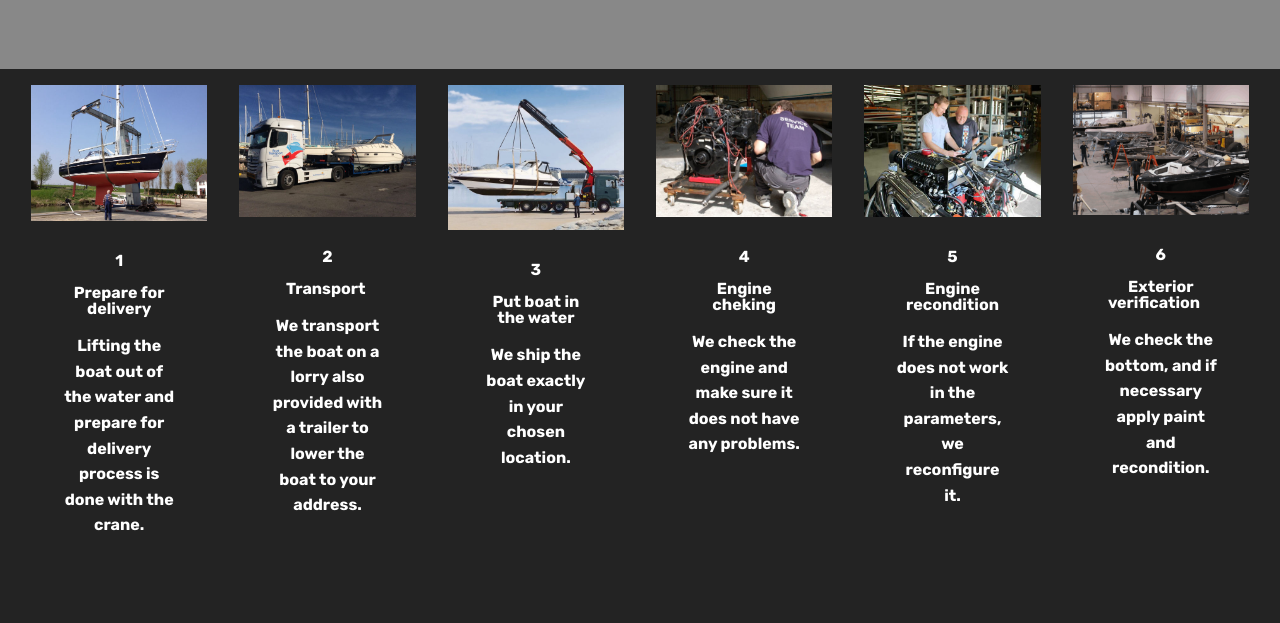
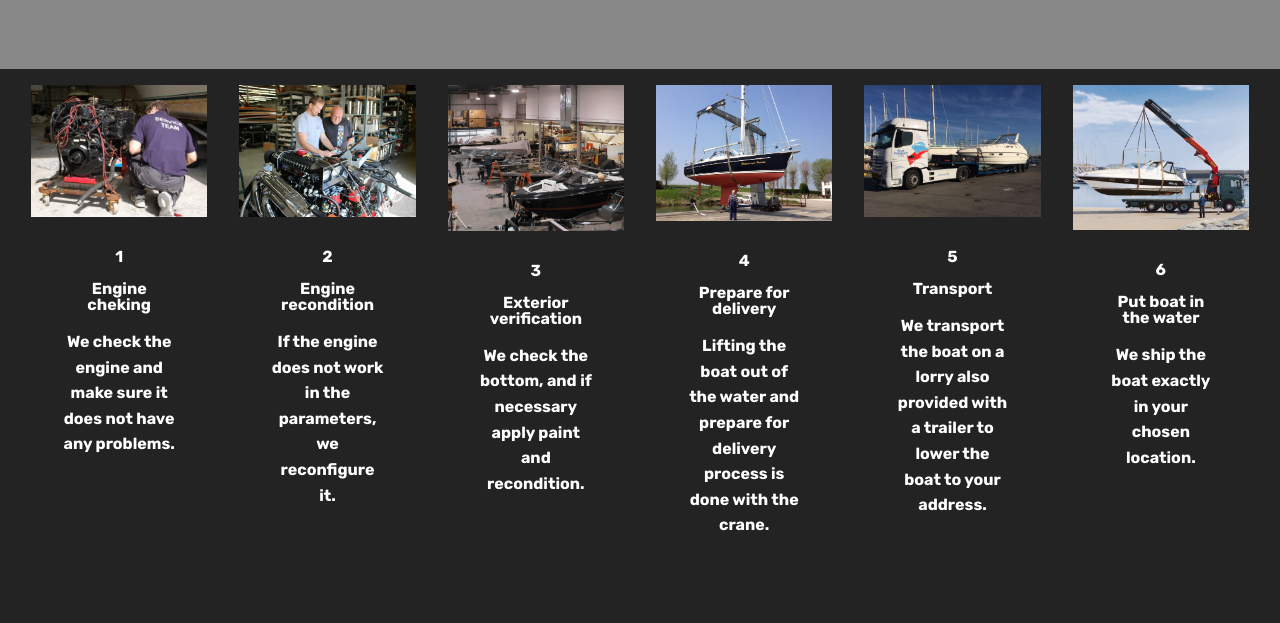
Before and after one commit to Francescacroooz/Francescacroooz.github.io, a plain HTML site: page index.html in a window 1280 px wide. Shown: the part 1707-2330 px from the top of the page. Drawn offline with Linux system fonts and the light colour scheme; files whose address does not match are found by name.

Commit message:
create github pages

```diff
--- a/index.html
+++ b/index.html
@@ -54,7 +54,7 @@
     </nav>
 </section>
 
-<section class="engine"><a href="https://mobirise.info/x">free css templates</a></section><section class="cid-rVNBCwAzqw" id="video2-4e">
+<section class="engine"><a href="https://mobirise.info/h">create your own web page</a></section><section class="cid-rVNBCwAzqw" id="video2-4e">
 
 
 
@@ -105,12 +105,12 @@
             <div class="card p-3 col-12 col-md-6 col-lg-2">
                 <div class="card-wrapper">
                     <div class="card-img">
-                        <img src="assets/images/crane-560x433.jpg" alt="Mobirise" title="">
+                        <img src="assets/images/464.348.0.1.t.159-33.1200.0.0.0.t.marine-services-ireland-464x348.jpg" alt="Mobirise" title="">
                     </div>
                     <div class="card-box">
-                        <h4 class="card-title pb-3 mbr-fonts-style display-7"><strong>1 </strong><br><br><strong>Prepare for delivery</strong></h4>
-                        <p class="mbr-text mbr-fonts-style display-7"><strong>
-                            Lifting the boat out of the water and prepare for delivery process is done with the crane.
+                        <h4 class="card-title pb-3 mbr-fonts-style display-7"><strong>1 </strong><br><br><strong>Engine cheking
+</strong></h4>
+                        <p class="mbr-text mbr-fonts-style display-7"><strong>We check the engine and make sure it does not have any problems.<br><br></strong><br><strong>
                         </strong></p>
                     </div>
                 </div>
@@ -119,13 +119,11 @@
             <div class="card p-3 col-12 col-md-6 col-lg-2">
                 <div class="card-wrapper">
                     <div class="card-img">
-                        <img src="assets/images/img-73-560x420.jpg" alt="Mobirise" title="">
+                        <img src="assets/images/john-560x420.jpg" alt="Mobirise" title="">
                     </div>
                     <div class="card-box">
-                        <h4 class="card-title pb-3 mbr-fonts-style display-7"><strong>2<br></strong><br><strong>Transport&nbsp;</strong></h4>
-                        <p class="mbr-text mbr-fonts-style display-7"><strong>
-                            We transport the boat on a lorry also provided with a trailer to lower the boat to your address.
-                        </strong></p>
+                        <h4 class="card-title pb-3 mbr-fonts-style display-7"><strong>2<br></strong><br><strong>Engine recondition</strong></h4>
+                        <p class="mbr-text mbr-fonts-style display-7"><strong>If the engine does not work in the parameters, we reconfigure it.</strong><br></p>
                     </div>
                 </div>
             </div>
@@ -133,13 +131,11 @@
             <div class="card p-3 col-12 col-md-6 col-lg-2">
                 <div class="card-wrapper">
                     <div class="card-img">
-                        <img src="assets/images/17586-4033314-560x462.jpg" alt="Mobirise" title="">
+                        <img src="assets/images/boat-repair-service-2-560x569.png" alt="Mobirise" title="">
                     </div>
                     <div class="card-box">
-                        <h4 class="card-title pb-3 mbr-fonts-style display-7"><strong>3<br></strong><br><strong>Put boat in the water</strong></h4>
-                        <p class="mbr-text mbr-fonts-style display-7"><strong>
-                            We ship the boat exactly in your chosen location.
-                        </strong></p>
+                        <h4 class="card-title pb-3 mbr-fonts-style display-7"><strong>3<br></strong><br><strong>Exterior verification</strong></h4>
+                        <p class="mbr-text mbr-fonts-style display-7"><strong>We check the bottom, and if necessary apply paint and recondition.</strong><br></p>
                     </div>
                 </div>
             </div>
@@ -147,12 +143,12 @@
             <div class="card p-3 col-12 col-md-6 col-lg-2">
                 <div class="card-wrapper">
                     <div class="card-img">
-                        <img src="assets/images/464.348.0.1.t.159-33.1200.0.0.0.t.marine-services-ireland-464x348.jpg" alt="Mobirise" title="">
+                        <img src="assets/images/crane-560x433.jpg" alt="Mobirise" title="">
                     </div>
                     <div class="card-box">
-                        <h4 class="card-title pb-3 mbr-fonts-style display-7"><strong>4<br></strong><br><strong>Engine cheking</strong></h4>
-                        <p class="mbr-text mbr-fonts-style display-7"><strong>
-                           We check the engine and make sure it does not have any problems.
+                        <h4 class="card-title pb-3 mbr-fonts-style display-7"><strong>4<br></strong><br><strong>Prepare for delivery
+</strong></h4>
+                        <p class="mbr-text mbr-fonts-style display-7"><strong>Lifting the boat out of the water and prepare for delivery process is done with the crane.</strong><br><strong>
                         </strong></p>
                     </div>
                 </div>
@@ -160,12 +156,12 @@
             <div class="card p-3 col-12 col-md-6 col-lg-2">
                 <div class="card-wrapper">
                     <div class="card-img">
-                        <img src="assets/images/john-560x420.jpg" alt="Mobirise" title="">
+                        <img src="assets/images/img-73-560x420.jpg" alt="Mobirise" title="">
                     </div>
                     <div class="card-box">
-                        <h4 class="card-title pb-3 mbr-fonts-style display-7"><strong>5<br></strong><br><strong>Engine recondition</strong></h4>
-                        <p class="mbr-text mbr-fonts-style display-7"><strong>
-                            If the engine does not work in the parameters, we reconfigure it.
+                        <h4 class="card-title pb-3 mbr-fonts-style display-7"><strong>5<br></strong><br><strong>Transport
+</strong></h4>
+                        <p class="mbr-text mbr-fonts-style display-7"><strong>We transport the boat on a lorry also provided with a trailer to lower the boat to your address.</strong><br><strong>
                         </strong></p>
                     </div>
                 </div>
@@ -173,12 +169,12 @@
             <div class="card p-3 col-12 col-md-6 col-lg-2">
                 <div class="card-wrapper">
                     <div class="card-img">
-                        <img src="assets/images/boat-repair-service-1-560x569.png" alt="Mobirise" title="">
+                        <img src="assets/images/17586-4033314-560x462.jpg" alt="Mobirise" title="">
                     </div>
                     <div class="card-box">
-                        <h4 class="card-title pb-3 mbr-fonts-style display-7"><strong>6<br></strong><br><strong>Exterior verification &nbsp; &nbsp;</strong></h4>
-                        <p class="mbr-text mbr-fonts-style display-7"><strong>
-                            We check the bottom, and if necessary apply paint and recondition.
+                        <h4 class="card-title pb-3 mbr-fonts-style display-7"><strong>6<br></strong><br><strong>Put boat in the water
+</strong></h4>
+                        <p class="mbr-text mbr-fonts-style display-7"><strong>We ship the boat exactly in your chosen location.</strong><br><strong>
                         </strong></p>
                     </div>
                 </div>
@@ -675,7 +671,7 @@ nice for fishing or cruizing around canals or sea will do around 38knots , comes
                             <div class="col-12 col-md-7 col-lg-4">
                                 <div class="wrapper col-left">
                                     <!--Title-->
-                                    <h4 class="card-title mbr-fonts-style display-5">Bayliner 642 Cuddy 2015</h4>
+                                    <h4 class="card-title mbr-fonts-style display-7">Bayliner 642 Cuddy 2015</h4>
                                     <!--Subtitle-->
                                     <p class="mbr-text mbr-fonts-style pt-3 display-7">2015 Bayliner 642 Cuddy ,A clean well maintained boat in excellent condition throughout. Full and documented service history.
 Fitted with the Mercruiser 3.0L TKS engine &amp; Alpha 1 outdrive. 250 hours run.
@@ -1004,7 +1000,7 @@ Anchor</p>
         <div class="row justify-content-center">
             <div class="media-container-column col-lg-8" data-form-type="formoid">
                 <!---Formbuilder Form--->
-                <form action="https://mobirise.com/" method="POST" class="mbr-form form-with-styler" data-form-title="Mobirise Form"><input type="hidden" name="email" data-form-email="true" value="O+edMgJDRknvNVP7MMtTur+uyPIXfMmaEpaN2tsbYwukDnrt5FHb7DD7ThlDiXZn9dBzq0edC9jmMtTD3EiwYGKAGA7iUPDF+RjcjrLRvDt0ecgvikdfCNgHeukOrJnM">
+                <form action="https://mobirise.com/" method="POST" class="mbr-form form-with-styler" data-form-title="Mobirise Form"><input type="hidden" name="email" data-form-email="true" value="tI2mooTKA6Jri2q85rZxuPI6HI3KiJA4F1I+KY06IBCxmVx5V+/xaJrDJ9e7oJffYywaWJTZIzi3j8NdPeUQlBL5HxpOCOMyHJnST0Q02myR76TXnZByvG2wCWpcy/BS">
                     <div class="row">
                         <div hidden="hidden" data-form-alert="" class="alert alert-success col-12">Thanks for filling out the form!</div>
                         <div hidden="hidden" data-form-alert-danger="" class="alert alert-danger col-12">
```
Also changed, not shown: assets/images/hashes.json (+1 -1 lines), assets/images/boat-repair-service-2-560x569.png (added), 1 other file.
